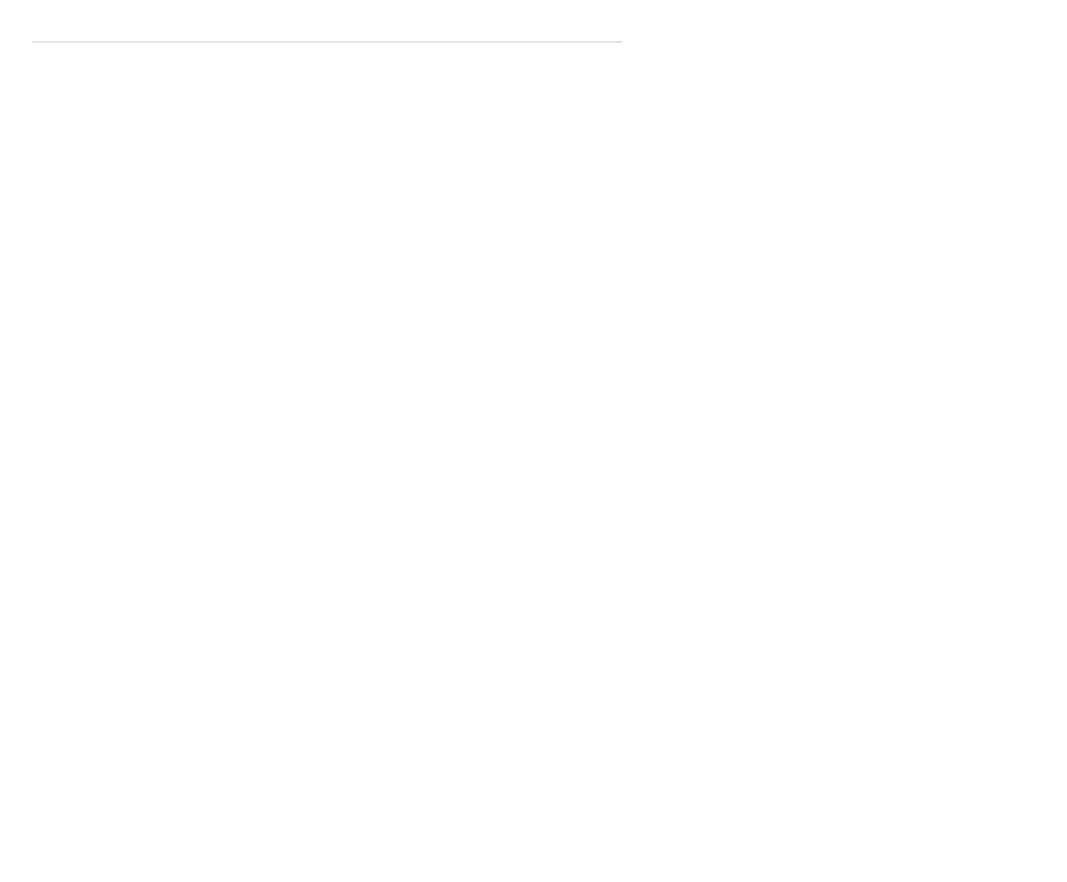
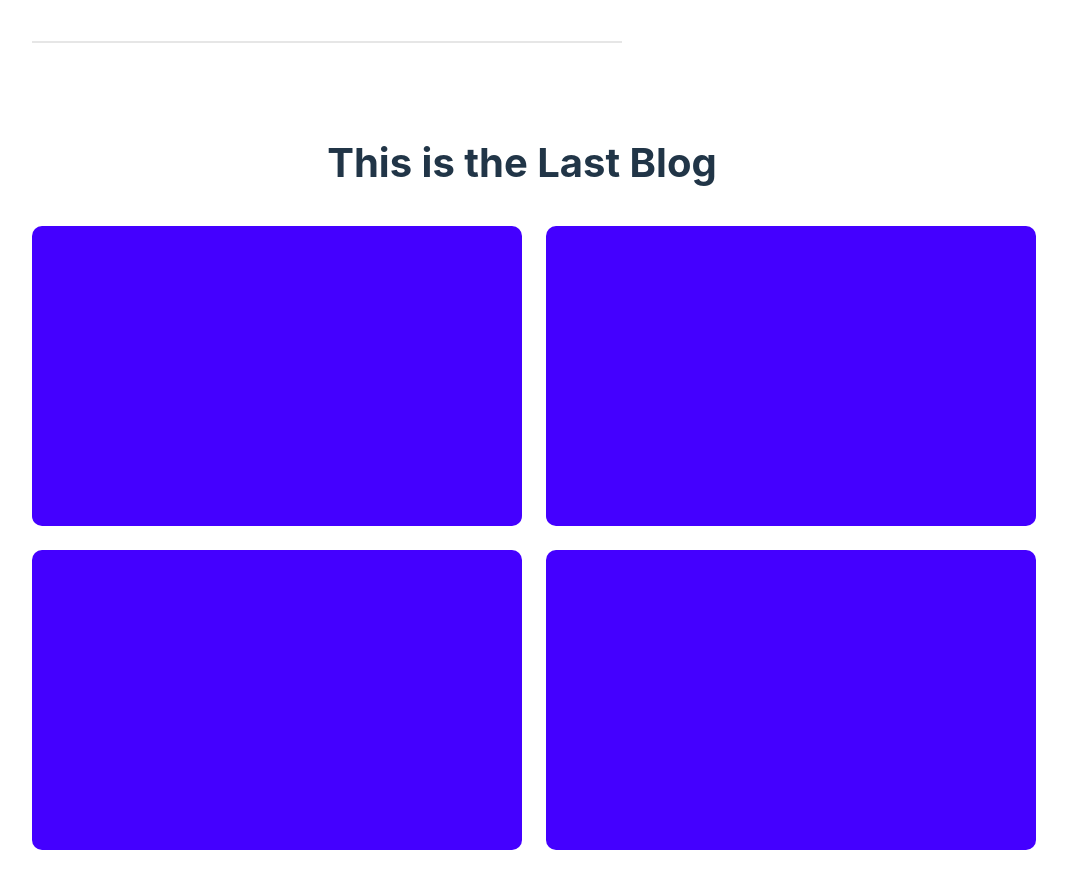
Before and after one commit to Humayun1318/Knowledge-cafeWithReact, a React (Vite) app: page / in a window 1280 px wide. Shown: the part 3800-4682 px from the top of the page, without its empty margins (118-1185 px from the left). Before the commit the page ends 3915 px from the top, so only its background shows below. Built offline with nearby package versions, Linux system fonts and the light colour scheme.

Commit message:
blog component add

```diff
--- a/src/App.jsx
+++ b/src/App.jsx
@@ -3,6 +3,7 @@ import Blogs from './components/Blogs/Blogs'
 import Header from './components/Header/Header'
 import { ToastContainer, toast } from 'react-toastify';
 import 'react-toastify/dist/ReactToastify.css';
+import LastBlog from './components/LastBlog/LastBlog';
 
 function App() {
 
@@ -11,6 +12,7 @@ function App() {
     <div className="App">
       <Header></Header>
       <Blogs></Blogs>
+      <LastBlog></LastBlog>
       <ToastContainer></ToastContainer>
     </div>
   )
--- a/src/components/Blog/Blog.css
+++ b/src/components/Blog/Blog.css
@@ -1,13 +1,7 @@
-.blog-single-part{
-    /* padding: 5px; */
-}
 .blog-single-part hr{
     margin-bottom: 40px;
     border: 1px solid rgba(17, 17, 17, 0.1);
     width: 100%;
-    /* margin-left: 3px; */
-    /* margin-right: 10px; */
-
 }
 .blog-cover-image{
     width: 100%;
--- a/src/components/Blogs/Blogs.css
+++ b/src/components/Blogs/Blogs.css
@@ -3,22 +3,26 @@
     display: grid;
     grid-template-columns: 60% 40%;
     gap: 24px;
-    /* height: 100vh; */
-
 }
 .blog-container{
    width: 100%;
-   /* border: 5px solid red; */
 }
 .side-container{
-   /* height: 300px; */
-   /* border: 5px solid salmon; */
+    margin-right: 20px;
+    position: relative;
 }
 
 
 
+/* Tablets */
+@media only screen and (min-width: 768px) and (max-width: 1024px) {
+  .blogs-container{
+        margin: 20px 30px 16px;
 
+    }
+}
 
+/* mobile */
 @media only screen and (max-width: 767px) {
     .blogs-container{
         display: block;
@@ -30,6 +34,7 @@
     }
     .side-container{
        margin-top: 24px;
+       margin-right: 0px;
     }
     .side-container-upper{
         padding: 10px 25px;
--- a/src/components/Blogs/Blogs.jsx
+++ b/src/components/Blogs/Blogs.jsx
@@ -8,7 +8,6 @@ const Blogs = () => {
     const [blogs, setBlogs] = useState([]);
     const [time, setTime] = useState("");
     const [bookedMark, setBookedMark] = useState([]);
-    // const [id, setId] = useState("");
 
     useEffect(() => {
         fetch('blogs.json')
@@ -21,7 +20,6 @@ const Blogs = () => {
     const timeOnRead = (blog) => {
         // console.log(blog)
         const { readTime } = blog;
-        // console.log(readTime)
         const previousReadTime = JSON.parse(localStorage.getItem('readTime'));
         if (previousReadTime) {
             const total = previousReadTime + readTime;
--- /dev/null
+++ b/src/components/LastBlog/LastBlog.css
@@ -0,0 +1,42 @@
+.last-blog-container{
+    margin: 50px 150px 32px;
+}
+.last-bl-title{
+    text-align: center;
+    font-weight: 700;
+    font-size: 40px;
+}
+.container-for-grid{
+    display: grid;
+    grid-template-columns: 50% 50%;
+    gap: 24px;
+
+}
+.individual-question{
+    height: 300px;
+    border-radius: 10px;
+    background-color: rgb(68, 0, 255);
+
+}
+
+
+/* Tablets */
+@media only screen and (min-width: 768px) and (max-width: 1024px) {
+   .last-blog-container{
+        margin: 20px 30px 16px;
+
+    }
+    .container-for-grid{
+        grid-template-columns: 100%;
+    }
+}
+
+
+@media only screen and (max-width: 767px) {
+    .last-blog-container{
+        margin: 20px 30px 16px;
+    }
+    .container-for-grid{
+        grid-template-columns: 100%;
+    }
+}
--- /dev/null
+++ b/src/components/LastBlog/LastBlog.jsx
@@ -0,0 +1,20 @@
+import React from 'react';
+import './LastBlog.css';
+
+
+const LastBlog = () => {
+    return (
+        <div className='last-blog-container'>
+            <h2 className='last-bl-title'>This is the Last Blog</h2>
+            <div className='container-for-grid'>
+                <div className="individual-question"></div>
+                <div className="individual-question"></div>
+                <div className="individual-question"></div>
+                <div className="individual-question"></div>
+            </div>
+
+        </div>
+    );
+};
+
+export default LastBlog;
--- a/src/components/SideCart/SideCart.css
+++ b/src/components/SideCart/SideCart.css
@@ -1,3 +1,7 @@
+.side-cart{
+    position: sticky;
+    top: 10px;
+}
 .side-container-upper{
     background: rgba(96, 71, 236, 0.1);
     border: 1px solid #6047EC;
@@ -15,8 +19,6 @@
     background: rgba(17, 17, 17, 0.05);
     border-radius: 8px;
     padding: 30px;
-    /* border: 2px solid red; */
-    /* height: 100vh; */
 }
 .bookmarked-blogs{
     font-style: normal;
@@ -30,15 +32,19 @@
     border-radius: 8px;
     font-style: normal;
     font-weight: 700;
-    font-size: 27px;
+    font-size: 26px;
     padding: 20px;
-
-    /* width: 351px; */
-    height: 98px;
+    height: 80px;
 }
 
+/* Tablets */
+@media only screen and (min-width: 768px) and (max-width: 1024px) {
+  .under-booked-mark-blogs{
+    font-size: 22px;
+  }
+}
 
-
+/* mobile */
 @media only screen and (max-width: 767px) {
     .side-container-upper{
         padding: 10px 25px;
@@ -53,5 +59,8 @@
     .bookmarked-blogs{
         font-size: 18px;
     }
+    .under-booked-mark-blogs{
+        font-size: 18px;
+    }
 
 }
--- a/src/components/SideCart/SideCart.jsx
+++ b/src/components/SideCart/SideCart.jsx
@@ -4,7 +4,6 @@ import './SideCart.css'
 const SideCart = ({ time, bookedMark }) => {
     // console.log(bookedMark)
     const [spentTime, setSpentTime] = useState(time);
-    // const [title, setTitle]=useState([])
 
     useEffect(() => {
         const getReadTimeFromStorage = localStorage.getItem("readTime")
@@ -12,7 +11,7 @@ const SideCart = ({ time, bookedMark }) => {
     }, [time])
 
     return (
-        <div>
+        <div className='side-cart'>
             <div className='side-container-upper'>
                 <h2 className='on-read-time'>Spent time on read : {spentTime} min</h2>
 
@@ -22,8 +21,8 @@ const SideCart = ({ time, bookedMark }) => {
 
                 <div >
                     {
-                        bookedMark.map(b => <p className='under-booked-mark-blogs'
-                             >{b.blogTitle}
+                        bookedMark.map((b, index) => <p className='under-booked-mark-blogs'
+                             key={index}>{b.blogTitle}
                             </p>)
                     }
                 </div>
```
